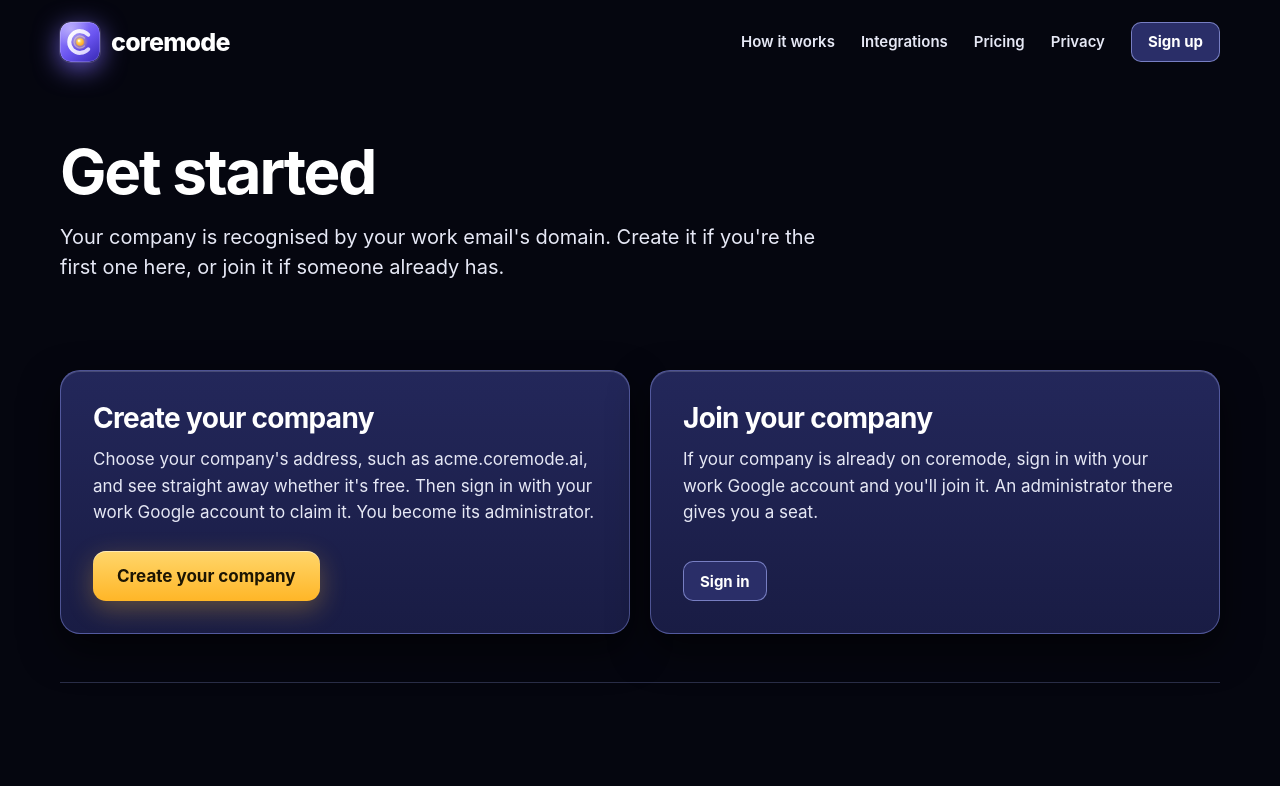
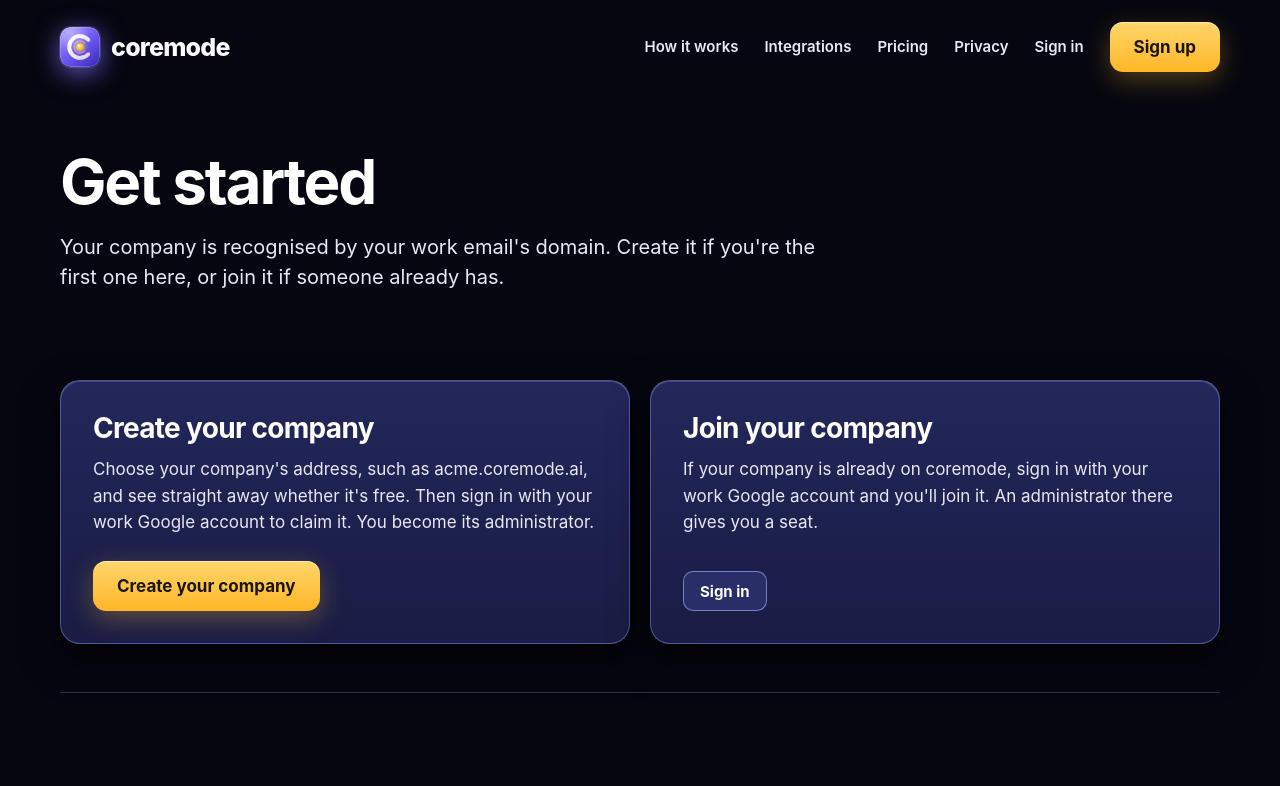
Before and after one commit to coremodeai/coremodeai.github.io, a plain HTML site: page signup.html in a window 1280 px wide. Shown: the top 786 px of the page. Drawn offline with Linux system fonts and the light colour scheme.

Commit message:
Sign in in the navigation; sign-in and sign-up at login.coremode.ai
Co-Authored-By: Claude Fable 5.2 <noreply@anthropic.com>

```diff
--- a/signup.html
+++ b/signup.html
@@ -23,7 +23,8 @@
         <a href="integrations.html">Integrations</a>
         <a href="pricing.html">Pricing</a>
         <a href="privacy.html">Privacy</a>
-        <a class="button button--quiet" href="signup.html">Sign up</a>
+        <a href="https://login.coremode.ai/">Sign in</a>
+        <a class="button" href="signup.html">Sign up</a>
       </nav>
     </header>
 
@@ -44,7 +45,7 @@
             straight away whether it's free. Then sign in with your work
             Google account to claim it. You become its administrator.
           </p>
-          <a class="button" href="https://api-prod-805397706072.us-central1.run.app/create">Create your company</a>
+          <a class="button" href="https://login.coremode.ai/create">Create your company</a>
         </div>
         <div class="way way--choice">
           <h2>Join your company</h2>
@@ -53,7 +54,7 @@
             Google account and you'll join it. An administrator there gives
             you a seat.
           </p>
-          <a class="button button--quiet" href="https://api-prod-805397706072.us-central1.run.app/">Sign in</a>
+          <a class="button button--quiet" href="https://login.coremode.ai/">Sign in</a>
         </div>
       </section>
 
```
Also changed, not shown: how.html (+2 -1 lines), index.html (+2 -1 lines), integrations.html (+2 -1 lines), pricing.html (+2 -1 lines), privacy.html (+2 -1 lines), reserved.html (+2 -1 lines), signup-problem.html (+2 -1 lines).
